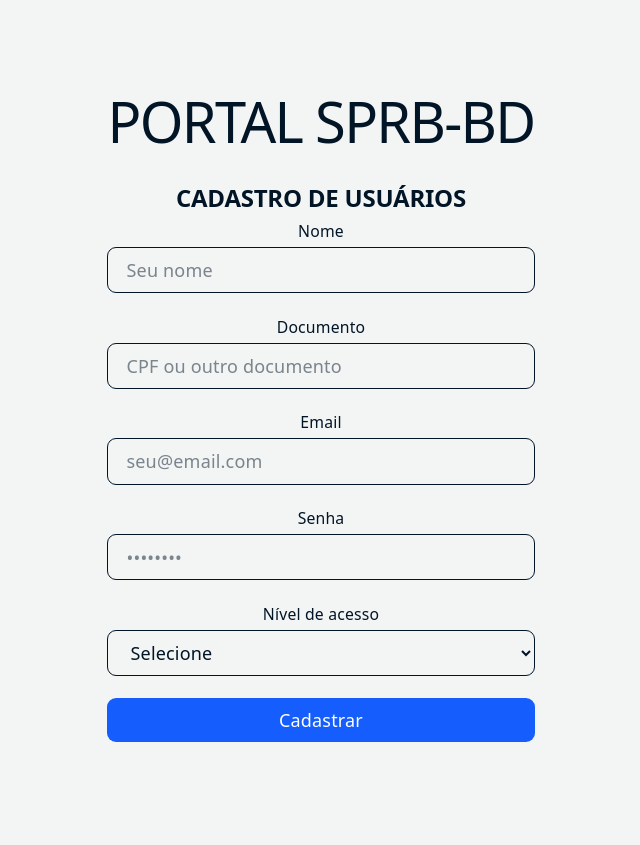
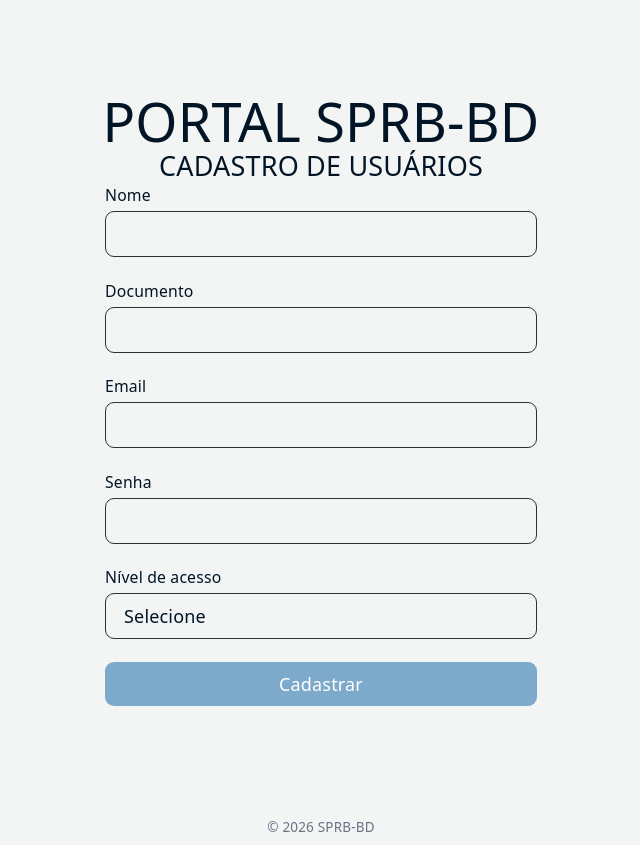
Before and after one commit to sprbbd2026/projeto_sprbbd, a React (Vite) app in the folder ts1/ts1-front/: page /register in a window 1280 px wide. Shown: the whole page, without its empty margins (319-959 px from the left). Before the commit the page ends 800 px from the top, so only its background shows below. Built offline with nearby package versions, Linux system fonts and the light colour scheme.

Commit message:
fix: ajustes no form e nas tags do css

```diff
--- a/ts1/ts1-front/src/components/Footer.tsx
+++ b/ts1/ts1-front/src/components/Footer.tsx
@@ -3,7 +3,7 @@ export default function Footer() {
     return (
         <div className="flex items-center justify-center">
 
-            <p className="text-xs text-gray-500 mt-4">
+            <p className="text-xs text-gray-500 mt-4 mb-2">
                 © 2026 SPRB-BD
             </p>
         </div>
--- a/ts1/ts1-front/src/features/Auth/RegisterForm.tsx
+++ b/ts1/ts1-front/src/features/Auth/RegisterForm.tsx
@@ -38,17 +38,16 @@ export default function RegisterForm() {
 
     return (
         <div className="flex items-center justify-center">
-            <form onSubmit={handleSubmit} className="w-full max-w-sm space-y-5">
-
+            <form
+                onSubmit={handleSubmit}
+                className="w-full max-w-sm space-y-5 text-left">
                 {/* NOME */}
                 <div>
                     <label className="block text-sm mb-1">Nome</label>
                     <input
-                        type="text"
-                        placeholder="Seu nome"
-                        value={name}
+                        type="text" value={name}
                         onChange={(e) => setName(e.target.value)}
-                        className="w-full px-4 py-2 border rounded-lg focus:outline-none focus:ring-2 focus:ring-blue-500"
+                        className="w-full px-4 py-2 border rounded-lg focus:outline-none focus:ring-2 focus:ring-[var(--accent)]"
                         required
                     />
                 </div>
@@ -58,10 +57,9 @@ export default function RegisterForm() {
                     <label className="block text-sm mb-1">Documento</label>
                     <input
                         type="text"
-                        placeholder="CPF ou outro documento"
                         value={document}
                         onChange={(e) => setDocument(e.target.value)}
-                        className="w-full px-4 py-2 border rounded-lg focus:outline-none focus:ring-2 focus:ring-blue-500"
+                        className="w-full px-4 py-2 border rounded-lg focus:outline-none focus:ring-2 focus:ring-[var(--accent)]"
                         required
                     />
                 </div>
@@ -71,10 +69,9 @@ export default function RegisterForm() {
                     <label className="block text-sm mb-1">Email</label>
                     <input
                         type="email"
-                        placeholder="seu@email.com"
                         value={email}
                         onChange={(e) => setEmail(e.target.value)}
-                        className="w-full px-4 py-2 border rounded-lg focus:outline-none focus:ring-2 focus:ring-blue-500"
+                        className="w-full px-4 py-2 border rounded-lg focus:outline-none focus:ring-2 focus:ring-[var(--accent)]"
                         required
                     />
                 </div>
@@ -84,10 +81,9 @@ export default function RegisterForm() {
                     <label className="block text-sm mb-1">Senha</label>
                     <input
                         type="password"
-                        placeholder="••••••••"
                         value={password}
                         onChange={(e) => setPassword(e.target.value)}
-                        className="w-full px-4 py-2 border rounded-lg focus:outline-none focus:ring-2 focus:ring-blue-500"
+                        className="w-full px-4 py-2 border rounded-lg focus:outline-none focus:ring-2 focus:ring-[var(--accent)]"
                         required
                     />
                 </div>
@@ -95,10 +91,9 @@ export default function RegisterForm() {
                 {/* NÍVEL DE ACESSO */}
                 <div>
                     <label className="block text-sm mb-1">Nível de acesso</label>
-                    <select
-                        value={accessLevel}
+                    <select value={accessLevel}
                         onChange={(e) => setAccessLevel(e.target.value)}
-                        className="w-full px-4 py-2 border rounded-lg focus:outline-none focus:ring-2 focus:ring-blue-500"
+                        className="w-full px-4 py-2 rounded-lg border bg-[var(--surface)] text-[var(--text)] focus:outline-none focus:ring-2 focus:ring-[var(--accent)]"
                         required>
                         <option value="">Selecione</option>
                         <option value="admin">Admin</option>
@@ -110,8 +105,7 @@ export default function RegisterForm() {
                 <button
                     type="submit"
                     disabled={loading}
-                    className="w-full py-2 rounded-lg bg-blue-600 text-white font-medium hover:bg-blue-700 transition disabled:opacity-50"
-                >
+                    className="w-full py-2 rounded-lg bg-[var(--accent)] text-white font-medium hover:bg-[var(--text-h)] transition disabled:opacity-50">
                     {loading ? "Enviando..." : "Cadastrar"}
                 </button>
             </form>
--- a/ts1/ts1-front/src/index.css
+++ b/ts1/ts1-front/src/index.css
@@ -7,9 +7,9 @@
     --text: #021526;
     --text-h: #5286AC;
     --bg: #F3F4F4;
+    --surface: #ffffff;
     --accent: #7DAACB;
     --border: #2e303a;
-
   --shadow: rgba(0, 0, 0, 0.1) 0 10px 15px -3px;
 
   --sans: system-ui, 'Segoe UI', Roboto, sans-serif;
@@ -23,6 +23,7 @@
     --text: #F3F4F4;
       --text-h: #424F85;
       --bg: #021526;
+      --surface: #0b1a2b;
       --border: #2e303a;
       --accent: #5665A0;
     --shadow: rgba(0, 0, 0, 0.4) 0 10px 15px -3px;
@@ -34,6 +35,7 @@
 ========================= */
 html,
 body {
+  min-height: 100vh;
   height: 100%;
   margin: 0;
   padding: 0;
@@ -49,7 +51,6 @@ body {
   -webkit-font-smoothing: antialiased;
   -moz-osx-font-smoothing: grayscale;
 
-  overflow-x: hidden;
 }
 
 /* =========================
@@ -72,19 +73,17 @@ h2 {
   margin: 0;
 }
 
-h1 {
-  font-weight: 400;
-  font-size: 56px;
-  letter-spacing: -1.68px;
-  margin: 32px 0;
+
+input,
+select,
+textarea {
+  background: var(--bg);
+  color: var(--text);
+  border: 1px solid var(--border);
 }
 
-h2 {
-  font-weight: 600;
-  font-size: 24px;
-  line-height: 118%;
-  letter-spacing: -0.24px;
-  margin-bottom: 8px;
+select {
+  appearance: none;
 }
 
 /* =========================
--- a/ts1/ts1-front/src/pages/HomePage.tsx
+++ b/ts1/ts1-front/src/pages/HomePage.tsx
@@ -4,14 +4,14 @@ export default function HomePage() {
     return (
         <div>
 
-            <main className="flex items-center justify-center">
+            <main className="min-h-screen flex items-center justify-center px-4">
                 <div className="text-center">
 
-                    <h1 className="text-4xl font-bold">
+                    <h1 className="text-5xl">
                         PORTAL SPRB-BD
                     </h1>
 
-                    <p className="text-gray-400 mt-3 text-sm">
+                    <p className="text-gray-400 mt-3 text-2xl">
                         Controle Satelital
                     </p>
 
--- a/ts1/ts1-front/src/pages/RegisterPage.tsx
+++ b/ts1/ts1-front/src/pages/RegisterPage.tsx
@@ -2,18 +2,19 @@ import RegisterForm from "../features/Auth/RegisterForm";
 
 export default function RegisterPage() {
     return (
-        <main className="min-h-screen flex items-center justify-center">
-            <div className="text-center max-w-md rounded-2xl">
+        <main className="min-h-screen flex items-center justify-center px-4">
+            <div className="w-full max-w-md text-center rounded-2xl p-6">
 
-                <h1 className="text-4xl font-bold tracking-wide">
+                <h1 className="text-5xl">
                     PORTAL SPRB-BD
                 </h1>
 
-                <h2>CADASTRO DE USUÁRIOS</h2>
+                <h2 className="mt-2 mb-6 text-2xl">
+                    CADASTRO DE USUÁRIOS
+                </h2>
 
                 <RegisterForm />
             </div>
         </main>
-
     );
 }
```
Lines whose indentation alone changed are shown as unchanged.
